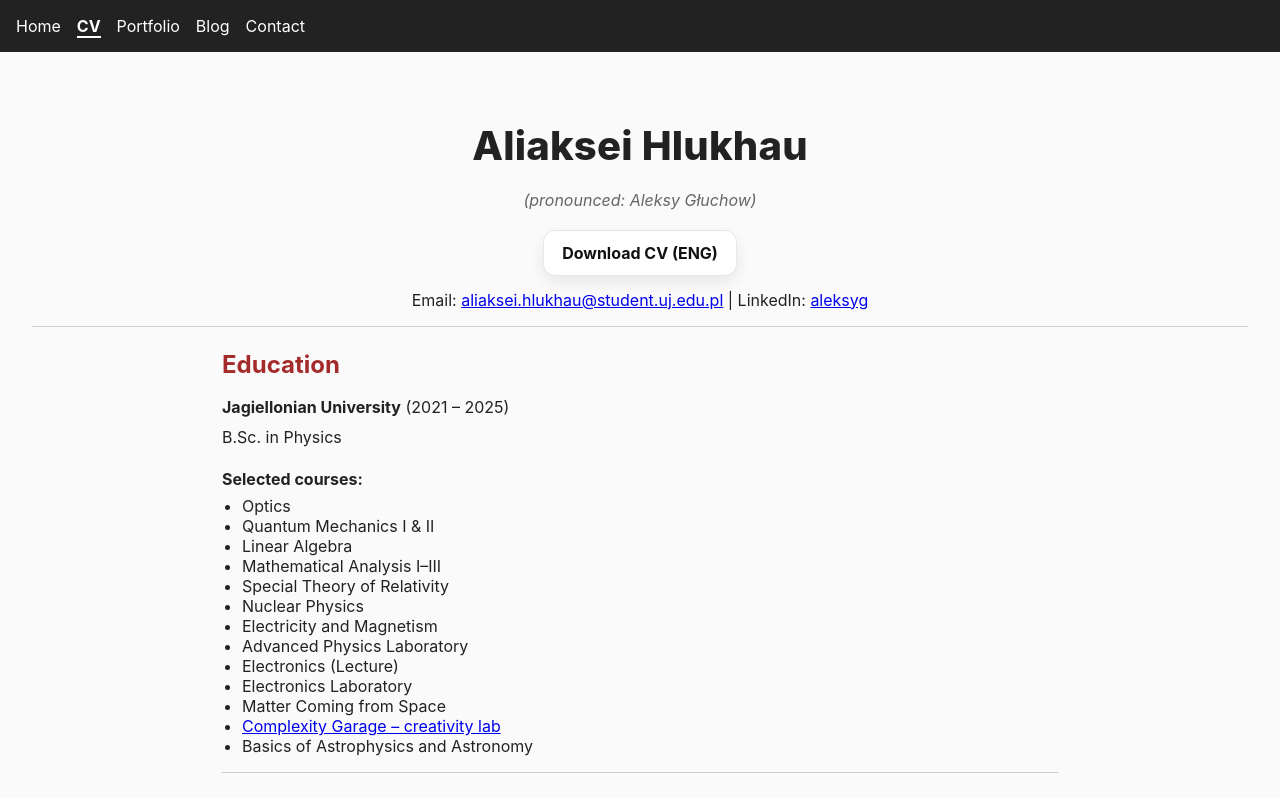
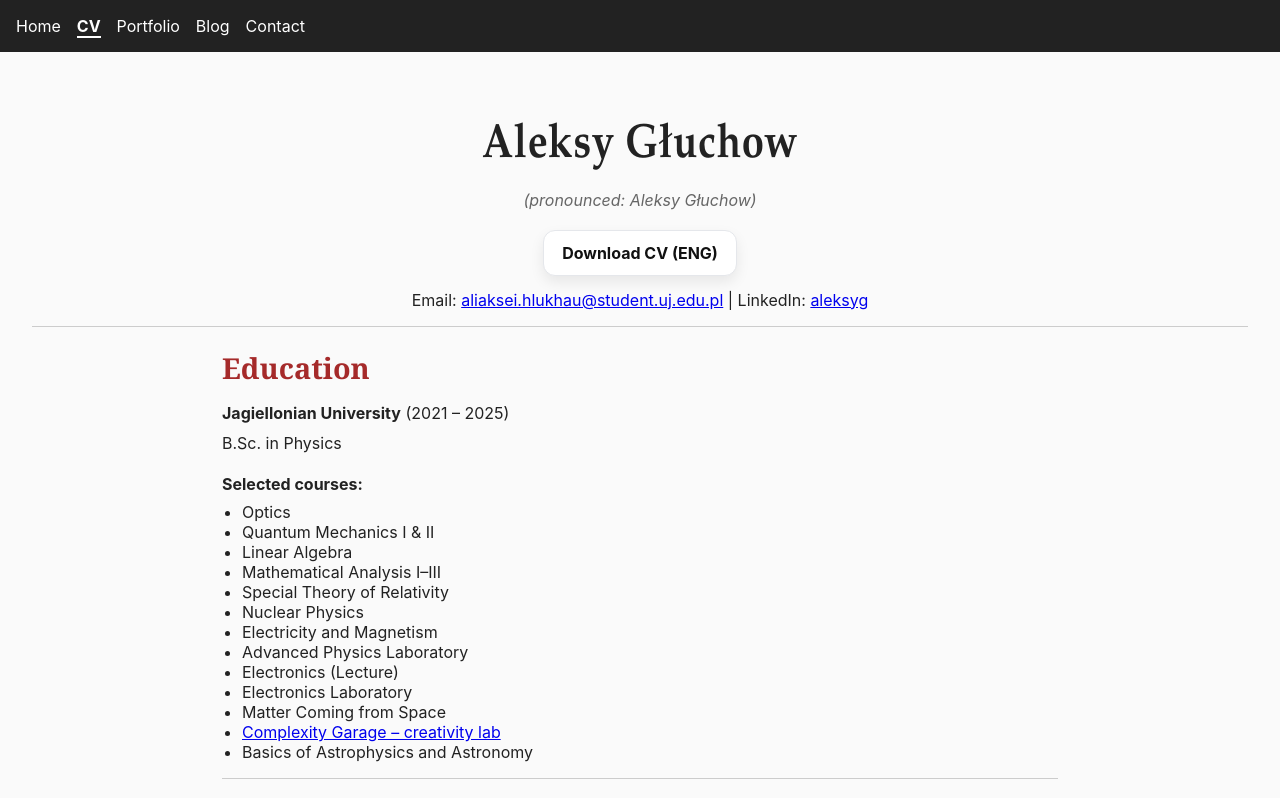
Before and after one commit to aleksygluchow/project03, a Next.js app: page /cv in a window 1280 px wide. Shown: the top 798 px of the page. Built offline with nearby package versions, Linux system fonts and the light colour scheme.

Commit message:
Update homepage and styles for eigen.to

```diff
--- a/src/pages/contact.js
+++ b/src/pages/contact.js
@@ -20,7 +20,7 @@ export default function Contact() {
       </Head>
 
     <div className="card card--narrow">
-  <h1 style={{ marginBottom: '1rem', color: '#333' }}>Contact Me</h1>
+  <h1 style={{ marginBottom: '1rem'}}>Contact Me</h1>
   <p style={{ marginBottom: '1.5rem', fontSize: '1.1rem', lineHeight: 1.5 }}>
     Im always happy to connect. Feel free to reach out through any of the platforms below:
   </p>
--- a/src/pages/cv.js
+++ b/src/pages/cv.js
@@ -7,18 +7,18 @@ export default function CV() {
     <>
       <Head>
         <title>CV</title>
-        <meta name="description" content="Aliaksei Hlukhau's webpage." />
+        <meta name="description" content="Aleksy Głuchow's webpage." />
 
         {/* Open Graph (Telegram, Messenger) */}
         <meta property="og:title" content="CV" />
-        <meta property="og:description" content="Aliaksei Hlukhau – Physics student." />
+        <meta property="og:description" content="Aleksy Głuchow – Physics student." />
         <meta property="og:type" content="website" />
         <meta property="og:url" content="https://www.eigen.to" />
         <meta property="og:image" content="/images/preview.png" />
       </Head>
 
       <div className="page-container">
-  <h1 className="page-title">Aliaksei Hlukhau</h1>
+  <h1 className="page-title" >Aleksy Głuchow</h1>
   <p className="page-subtitle"><em>(pronounced: Aleksy Głuchow)</em></p>
 
   <div className="cv-btn-wrap">
@@ -247,3 +247,14 @@ export default function CV() {
     </>
   );
 }
+
+
+
+const styles = {
+
+  h1: {
+    margin: 0,          // kill global h1 margins
+    fontSize: 'clamp(28px, 6vw, 48px)',
+    letterSpacing: '-0.02em',
+  },
+};
--- a/src/styles/globals.css
+++ b/src/styles/globals.css
@@ -1,52 +1,23 @@
+/* ========== RESET ========== */
 * {
   margin: 0;
   padding: 0;
   box-sizing: border-box;
 }
 
-html, body {
+html,
+body {
   height: 100%;
 }
 
-:root {
-  --font-sans: -apple-system, BlinkMacSystemFont, "Segoe UI",
-               Roboto, Oxygen, Ubuntu, Cantarell, "Helvetica Neue", Arial, sans-serif;
-}
-
-body {
-  font-family: var(--font-sans);
-}
-
-/* usuń stare @font-face i p { font-family: ... } */
-
-
+/* ========== BASE TYPOGRAPHY & BODY ========== */
 body {
   margin: 0;
   padding: 0;
-  font-family: -apple-system, BlinkMacSystemFont, "Segoe UI", Roboto, Oxygen, sans-serif;
+  font-family: -apple-system, BlinkMacSystemFont, "Segoe UI", Roboto, Oxygen,
+    Ubuntu, Cantarell, "Helvetica Neue", Arial, sans-serif;
   background-color: #fafafa;
   color: #222;
-}
-
-/* ================= Fonts ================= */
-@font-face {
-  font-weight: 400;
-  font-style: normal;
-}
-
-@font-face {
-  font-weight: 400;
-  font-style: italic;
-}
-
-@font-face {
-  font-weight: 700;
-  font-style: normal;
-}
-
-@font-face {
-  font-weight: 700;
-  font-style: italic;
 }
 
 p {
@@ -54,7 +25,8 @@ p {
   line-height: 1.6;
 }
 
-ul, ol {
+ul,
+ol {
   margin: 0;
   padding-left: 1.25rem;
 }
@@ -69,20 +41,48 @@ hr {
   border-top: 1px solid #ccc;
 }
 
-/* ================= Headings ================= */
+/* ========== HEADINGS ========== */
 h1 {
-  margin-top: 1rem;
-  margin-bottom: 0;
+  margin: 0;
   line-height: 1.2;
+  font-size: clamp(28px, 6vw, 48px);
+  letter-spacing: -0.02em;
+  font-family:
+    Didot,                 /* macOS / iOS */
+    /*"Bodoni MT",            Windows */
+    "Bodoni 72",           /* newer macOS */
+    "Bodoni 72 Oldstyle",
+    "Libre Bodoni",        /* Linux fallbacks */
+    "Book Antiqua",
+    "Palatino Linotype",
+    Palatino,
+    "URW Palladio L",
+    serif;
+  transform: scaleY(1.2);
+  transform-origin: center;
 }
 
 h2 {
   margin: 1.5rem 0 1rem 0;
   line-height: 1.2;
   color: brown;
+  font-size: 1.8rem;
+  font-family:
+    Cambria,
+    Garamond,
+    "Apple Garamond",
+    "ITC Garamond",
+    "Palatino Linotype",
+    Palatino,
+    "URW Palladio L",
+    "Playfair Display",
+    "Merriweather",
+    Georgia,
+    serif;
 }
 
-h3, h4 {
+h3,
+h4 {
   margin: 1rem 0 0.25rem 0;
   font-size: 1rem;
   line-height: 1.6;
@@ -90,47 +90,70 @@ h3, h4 {
   color: #222;
 }
 
-h5, h6 {
+h5,
+h6 {
   margin-top: 2rem;
   margin-bottom: 1rem;
   line-height: 1.2;
 }
 
-/* ================= Navigation ================= */
+/* ========== NAVIGATION ========== */
 nav {
   background: #222;
-  color: white;
+  color: #fff;
   padding: 1rem;
 }
 
 nav a {
   margin-right: 1rem;
-  color: white;
+  color: #fff;
   text-decoration: none;
 }
 
 nav a.active {
   font-weight: bold;
-  border-bottom: 2px solid white;
+  border-bottom: 2px solid #fff;
 }
 
-/* ================= Layout ================= */
+/* ========== LAYOUT / PAGE WRAPPERS ========== */
 main {
   padding: 2rem;
 }
 
-.cvbeginning {
+.page-container {
   max-width: 900px;
   margin: 0 auto;
-  padding: 1rem;
+  padding: 0 1rem;
 }
 
-.cvbeginning h1 {
-  margin-top: 2rem;
-  margin-bottom: 0;
-  line-height: 1.2;
+.page-title {
+  text-align: center;
+  line-height: 1.5;
+  letter-spacing: 0.6px;
+  font-size: clamp(30px, 100vw, 33px);
+  margin: 32px 0 12px;
 }
 
+@media (min-width: 768px) {
+  .page-title {
+    font-size: clamp(34px, 4vw, 52px);
+  }
+}
+
+@media (min-width: 1280px) {
+  .page-title {
+    font-size: clamp(40px, 3vw, 64px);
+  }
+}
+
+.page-subtitle {
+  text-align: center;
+  color: #666;
+  margin: 4px 0 16px;
+  font-style: italic;
+}
+
+/* ========== CONTACT INFO LINE ========== */
 .contact-info {
   text-align: center;
   margin-bottom: 0;
@@ -144,139 +167,7 @@ main {
   display: inline;
 }
 
-.image-wrapper {
-  position: relative;   /* required for fill */
-  width: 100%;
-  max-width: 400px;     /* prevent huge scaling */
-  height: 250px;        /* control height */
-  margin: 0 auto;       /* center it */
-}
-.responsive-img {
-  object-fit: contain;  /* don’t crop */
-  pointer-events: none; /* stops blocking nav clicks */
-}
-
-
-/* ---- Page wrappers / titles ---- */
-.page-container {
-  max-width: 900px;
-  margin: 0 auto;
-  padding: 0 1rem;                 /* horizontal padding only */
-}
-
-.page-title {
-  text-align: center;
-  font-weight: 800;
-  line-height: 1.5;
-  letter-spacing: .2px;
-  font-size: clamp(30px, 100vw, 33px);
-  margin: 32px 0 12px;             /* <<< unified top gap */
-}
-
-@media (min-width: 768px) {
-  .page-title { font-size: clamp(34px, 4vw, 52px); }     /* tablets & laptops */
-}
-
-@media (min-width: 1280px) {
-  .page-title { font-size: clamp(40px, 3vw, 64px); }     /* large desktops */
-}
-
-.page-subtitle {
-  text-align: center;
-  color: #666;
-  margin: 4px 0 16px;
-  font-style: italic;
-}
-
-/* (fixes from earlier) */
-.card { box-shadow: 0 6px 20px rgba(0,0,0,.18), 0 2px 6px rgba(0,0,0,.12); }
-@media (hover:hover) {
-  .card:hover { box-shadow: 0 10px 28px rgba(0,0,0,.22), 0 4px 10px rgba(0,0,0,.12); }
-}
-
-
-/* ================= Laser Card ================= */
-.laser-card {
-  position: relative;
-  border-radius: 14px;
-  overflow: hidden;
-  padding: 28px 24px;
-  background: radial-gradient(120% 100% at 50% 0%, #0d1422 0%, #0a0f1c 55%, #070b14 100%);
-  border: 1.5px solid rgba(48,213,200,.35);
-  box-shadow: 0 10px 30px rgba(0,0,0,.35), inset 0 0 0 1px rgba(255,255,255,.06);
-  isolation: isolate;
-}
-
-.laser-card::before {
-  content: "";
-  position: absolute; inset: 0;
-  background:
-    linear-gradient(transparent 31px, rgba(48,213,200,.08) 32px) 0 0/32px 32px,
-    linear-gradient(90deg, transparent 31px, rgba(48,213,200,.08) 32px) 0 0/32px 32px;
-  filter: drop-shadow(0 0 2px rgba(48,213,200,.15));
-  mix-blend-mode: screen;
-  opacity: .8;
-  animation: grid-pan 14s linear infinite;
-}
-
-.laser-card::after {
-  content: "";
-  position: absolute; inset: -40% -20%;
-  background:
-    radial-gradient(120% 35% at 50% 50%, rgba(255,255,255,.08), transparent 60%) top/100% 60% no-repeat,
-    repeating-linear-gradient(
-      90deg,
-      rgba(255,255,255,0) 0px,
-      rgba(255,255,255,.22) 1px,
-      rgba(255,255,255,0) 3px,
-      rgba(255,255,255,0) 9px
-    );
-  opacity: .12;
-  transform: rotate(8deg);
-  animation: frings 9s ease-in-out infinite;
-  mix-blend-mode: screen;
-}
-
-.laser-inner::before {
-  content: "";
-  position: absolute; left: -20%; top: -30%;
-  width: 140%; height: 60%;
-  background:
-    radial-gradient(35% 140% at 50% 50%, rgba(48,213,200,.55), rgba(48,213,200,0) 70%),
-    linear-gradient(to right, rgba(48,213,200,0), rgba(48,213,200,.35), rgba(48,213,200,0));
-  filter: blur(6px);
-  transform-origin: 50% 120%;
-  animation: sweep 5.6s cubic-bezier(.55,.15,.2,.95) infinite;
-  pointer-events: none;
-}
-
-.laser-inner {
-  position: relative;
-  z-index: 1;
-  backdrop-filter: blur(2px) saturate(110%);
-  -webkit-backdrop-filter: blur(2px) saturate(110%);
-}
-
-.laser-title {
-  margin: 0 0 6px 0;
-  font-family: 'UnifrakturCook', system-ui, serif;
-  font-size: clamp(22px, 3.2vw, 34px);
-  letter-spacing: .5px;
-  color: #dff7f4;
-  text-shadow:
-    0 0 12px rgba(48,213,200,.35),
-    0 0 2px rgba(48,213,200,.6);
-}
-
-.laser-sub {
-  margin: 0;
-  font-family: serif;
-  font-size: clamp(13px, 1.4vw, 16px);
-  color: #bcd7d3;
-  opacity: .9;
-}
-
-/* ================= Blog Images ================= */
+/* ========== BLOG IMAGES & CONTENT ========== */
 .cover-image {
   position: relative;
   width: 100%;
@@ -292,17 +183,17 @@ main {
 .blog-content {
   display: flex;
   flex-wrap: wrap;
-  gap: 0.5rem;              /* tighter spacing */
+  gap: 0.5rem;
   justify-content: center;
-  align-items: flex-start;  /* align tops evenly */
+  align-items: flex-start;
 }
 
 .blog-content img {
-  max-width: 90%;      /* don’t let it overflow */
+  max-width: 90%;
   height: auto;
   border-radius: 8px;
   object-fit: contain;
-  margin: 0 auto;       /* center */
+  margin: 0 auto;
   display: block;
 }
 
@@ -325,11 +216,17 @@ main {
 }
 
 .blog-image.portrait {
-  flex: 1 1 48%;    /* allow 2 per row */
+  flex: 1 1 48%;
   max-width: 48%;
-  min-width: 160px; /* <– prevents collapsing to full width */
+  min-width: 160px;
 }
 
+/* ========== BUTTONS (CV DOWNLOAD, ETC.) ========== */
+.cv-btn-wrap {
+  display: flex;
+  justify-content: center;
+  margin: 12px 0 14px;
+}
 
 .btn-soft {
   display: inline-block;
@@ -339,111 +236,58 @@ main {
   color: #111;
   text-decoration: none;
   font-weight: 700;
-  border: 1px solid #e5e7eb;     /* light border */
-  box-shadow: 0 6px 14px rgba(0,0,0,.08); /* softer shadow */
-  transition: background .15s ease, box-shadow .15s ease, border-color .15s ease, transform .06s ease;
+  border: 1px solid #e5e7eb;
+  box-shadow: 0 6px 14px rgba(0, 0, 0, 0.08);
+  transition:
+    background 0.15s,
+    box-shadow 0.15s,
+    border-color 0.15s,
+    transform 0.06s;
 }
 
 .btn-soft:hover {
   background: #f7f7f7;
   border-color: #d1d5db;
-  box-shadow: 0 8px 18px rgba(0,0,0,.10);
+  box-shadow: 0 8px 18px rgba(0, 0, 0, 0.1);
 }
 
 .btn-soft:active {
   transform: translateY(1px);
 }
 
-
-.cv-btn-wrap { display:flex; justify-content:center; margin:12px 0 14px; }
-
-.btn-soft {
-  display:inline-block; padding:12px 18px; border-radius:12px;
-  background:#fff; color:#111; text-decoration:none; font-weight:700;
-  border:1px solid #e5e7eb; box-shadow:0 6px 14px rgba(0,0,0,.08);
-  transition:background .15s, box-shadow .15s, border-color .15s, transform .06s;
-}
-.btn-soft:hover { background:#f7f7f7; border-color:#d1d5db; box-shadow:0 8px 18px rgba(0,0,0,.10); }
-.btn-soft:active { transform:translateY(1px); }
-
-
-
-/* ---- Generic card ---- */
+/* ========== CARDS (BLOG, CONTACT, ETC.) ========== */
 .card {
   background: #fff;
   border-radius: 7px;
   border: 1px solid rgb(205, 205, 205);
   padding: clamp(16px, 4vw, 24px);
-  box-shadow: 2px 2px 10px rgba(0,0,0,.18), 0 0px 6px rgba(0,0,0,.12);
-  transition: box-shadow .2s ease, transform .06s ease;
-  margin-top:1rem;
-  margin-bottom:1rem;
+  box-shadow:
+    2px 2px 10px rgba(0, 0, 0, 0.18),
+    0 0px 6px rgba(0, 0, 0, 0.12);
+  transition:
+    box-shadow 0.2s ease,
+    transform 0.06s ease;
+  margin-top: 1rem;
+  margin-bottom: 1rem;
+}
+
+.card--narrow {
+  max-width: 600px;
+  width: min(92%, 600px);
+  margin: clamp(16px, 4vw, 32px) auto;
 }
 
 /* subtle lift on hover (desktop only) */
-@media (hover:hover) {
+@media (hover: hover) {
   .card:hover {
-    box-shadow: 0 4 px 11px rgba(0,0,0,.22), 0 1px 10px rgba(0,0,0,.12);
+    box-shadow:
+      0 4px 11px rgba(0, 0, 0, 0.22),
+      0 1px 10px rgba(0, 0, 0, 0.12);
     transform: translateY(-1px);
   }
 }
 
-/* ---- Narrow page card (e.g., Contact) ---- */
-.card--narrow {
-  max-width: 600px;
-  width: min(92%, 600px);         /* visible gutters on small screens */
-  margin: clamp(16px, 4vw, 32px) auto;
-}
-
-@media (max-width: 768px) {
-  .card--narrow {
-    /* moderate top space, with iOS safe area */
-    margin-top: clamp(36px, calc(12vw + env(safe-area-inset-top, 0px)), 88px);
-    /* moderate bottom space */
-    margin-bottom: clamp(2px, 7vw, 4px);
-  }
-}
-
-
-
-/* Optional page container for Blog list */
-.page-narrow {
-  max-width: 700px;
-  margin: 2rem auto;
-  padding: 0 .5rem;
-}
-
-
-@media (max-width: 768px) {
-  .blog-image.portrait {
-    flex: 1 1 48%;   /* allow 2 side by side */
-    max-width: 48%;
-  }
-}
-
-
-/* ================= Animations ================= */
-@keyframes grid-pan {
-  0%   { transform: translate3d(0,0,0) }
-  100% { transform: translate3d(-32px,-32px,0) }
-}
-
-@keyframes sweep {
-  0%   { transform: rotate(-8deg) translateY(0);   opacity:.55 }
-  50%  { transform: rotate( 8deg) translateY(4%);  opacity:.75 }
-  100% { transform: rotate(-8deg) translateY(0);   opacity:.55 }
-}
-
-@keyframes frings {
-  0%,100% { transform: rotate(8deg) scale(1);   opacity:.12 }
-  50%     { transform: rotate(6deg) scale(1.03); opacity:.18 }
-}
-
-/* ================= Responsive tweaks ================= */
-@media (min-width: 640px) {
-  .laser-card { padding: 32px 28px; }
-}
-
+/* ========== RESPONSIVE TWEAKS ========== */
 @media (max-width: 769px) {
   main {
     padding: 0.1rem;
@@ -464,21 +308,17 @@ main {
     width: max-content;
     padding-left: 0.5rem;
   }
+}
 
-  .cvbeginning {
-    max-width: 900px;
-    margin: 0 auto;
-    padding: 0.2rem;
+/* blog portrait images on smaller screens */
+@media (max-width: 768px) {
+  .blog-image.portrait {
+    flex: 1 1 48%;
+    max-width: 48%;
   }
 }
 
-@media (max-width: 768px) {
-  .portfolio-image {
-    max-height: 220px;  /* smaller on phones */
-  }
-}
-
-/* Extra tweak for very small phones */
+/* very small phones */
 @media (max-width: 480px) {
   .blog-image.portrait {
     flex: 1 1 100%;
```
Also changed, not shown: src/pages/index.js (+5 -6 lines).
